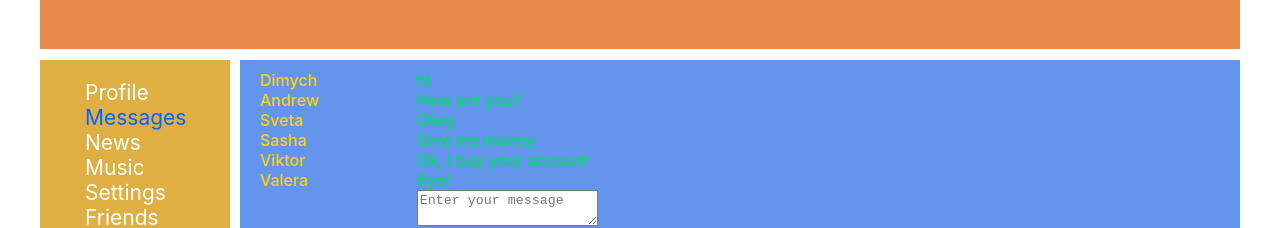
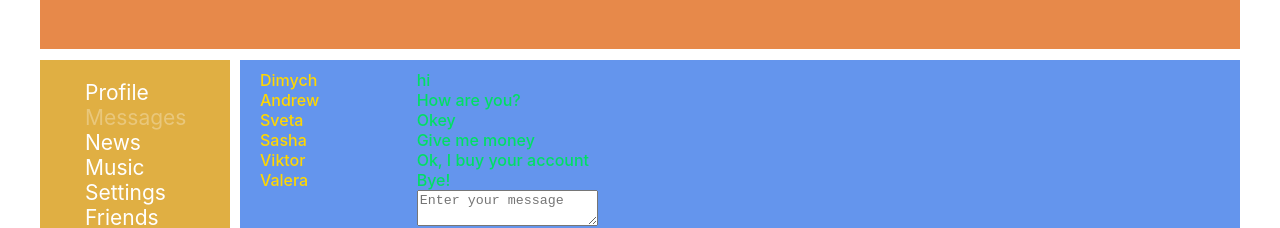
Before and after one commit to MaksimTynkovich/Social-network, a React (Create React App) app: page /Dialogs in a window 1280 px wide. Shown: the top 228 px of the page. Built offline with nearby package versions, Linux system fonts and the light colour scheme.

Commit message:
Changing styles for Navbar

```diff
--- a/src/components/Navbar/Navbar.module.css
+++ b/src/components/Navbar/Navbar.module.css
@@ -16,11 +16,11 @@
 
 
 a:hover{
-    color: rgb(0, 102, 255);
+    color: rgb(255, 255, 255, 0.3);
 }
 
 a.active {
-    color: rgb(0, 102, 255);
+    color: rgb(255, 255, 255, 0.3);
 }
 
 .item:nth-child(7){
```
